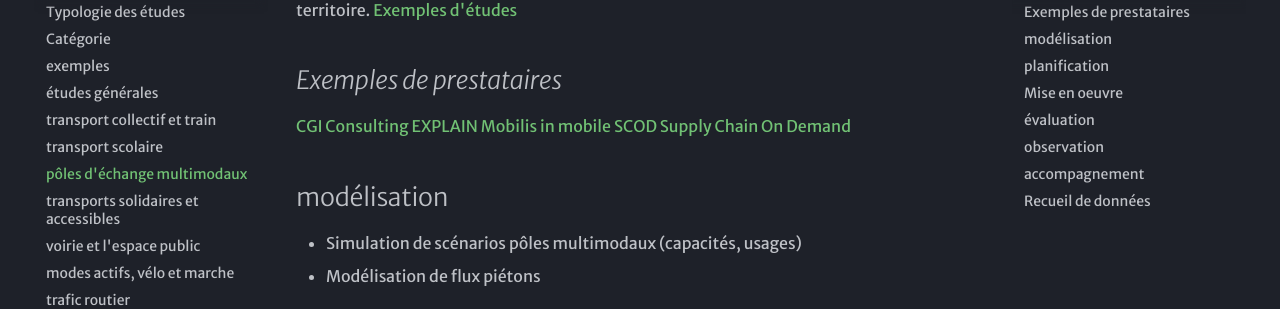
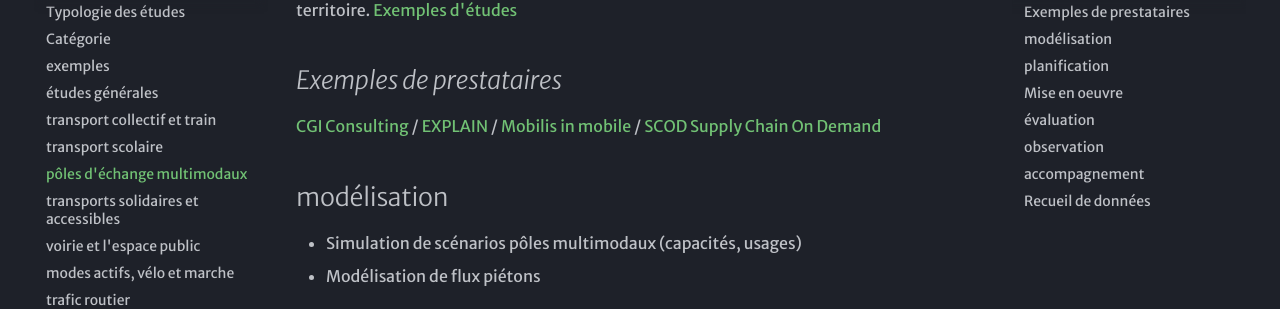
Before and after one commit to xdurang/mobscidat, an MkDocs documentation site: the page built from docs/type_etudes/TE_PEM.md, in a window 1280 px wide and 900 px high, scrolled down 321 px. Shown: the part 144-453 px from the top of the window. Built offline with MkDocs 1.6.1 and Material for MkDocs 9.7.7, drawn with Linux system fonts in a browser that asks for light colours; some web fonts are replaced; comment, search, counter and statistics services are not loaded.

Commit message:
Update TE_PEM.md

```diff
--- a/docs/type_etudes/TE_PEM.md
+++ b/docs/type_etudes/TE_PEM.md
@@ -8,7 +8,7 @@ tags:
 Les études sur les pôles d’échange et l’intermodalité visent à analyser, concevoir ou améliorer les lieux où se croisent différents modes de transport, afin de faciliter les correspondances et d’optimiser les parcours des usagers. Elles portent sur l’accessibilité, les aménagements, les services disponibles, les flux de voyageurs et la lisibilité des espaces. Ces études sont essentielles pour renforcer l’attractivité des transports collectifs, encourager les mobilités combinées et structurer une offre cohérente à l’échelle d’un territoire.
 [Exemples d'études](https://documentsmarches.francemobilites.fr/Search/?sort=score&sortOrder=desc&highlight=true&facet=true&r=1&f_type=DOCUMENT&l_property.FMCode.PublicContractClass.natureOfPrestations_string=25&l_property.FMCode.PublicContractClass.metierIndex_string=40&text=Environnement%20OU%20bruit%20OU%20%22qualit%C3%A9%20de%20l%27air%22%20OU%20CO2&f_property.FMCode.PublicContractClass.natureOfPrestations_string=Etude%20service)
 ## _Exemples de prestataires_
-[CGI Consulting](https://www.cgi.com/france/fr-fr/secteur/transport) [EXPLAIN](http://www.explainconsultancy.com/fr/) [Mobilis in mobile](https://mobilis-etudes.fr/) [SCOD Supply Chain On Demand](https://www.sc-od.fr/)
+[CGI Consulting](https://www.cgi.com/france/fr-fr/secteur/transport) / [EXPLAIN](http://www.explainconsultancy.com/fr/) / [Mobilis in mobile](https://mobilis-etudes.fr/) / [SCOD Supply Chain On Demand](https://www.sc-od.fr/)
 ## modélisation
 - Simulation de scénarios pôles multimodaux (capacités, usages)
 - Modélisation de flux piétons
```
